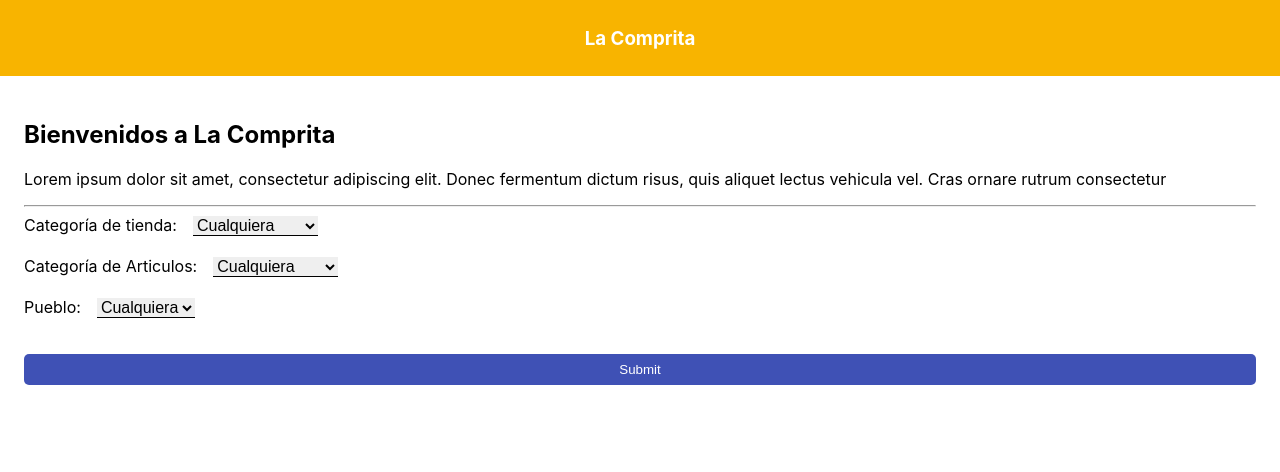
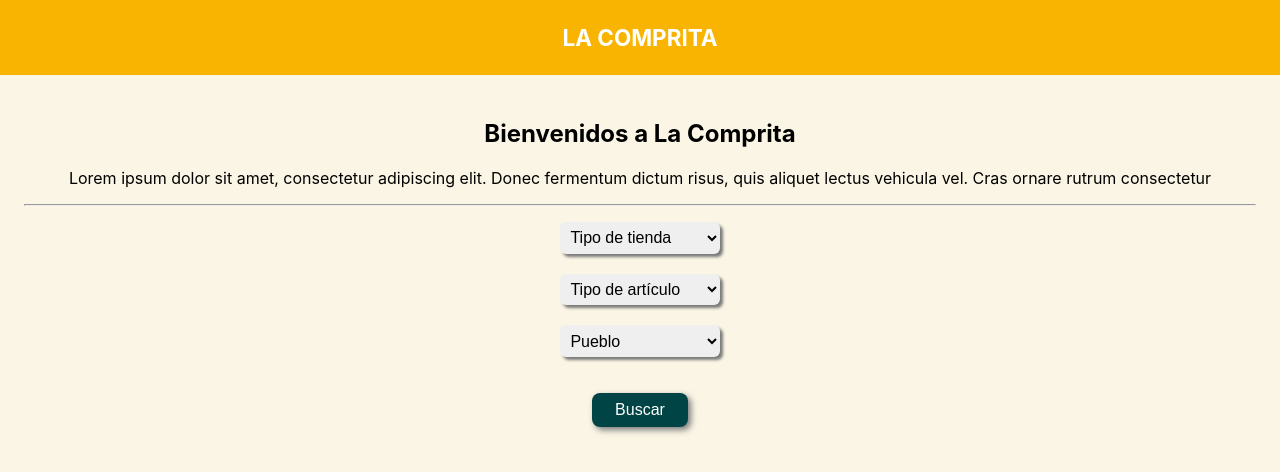
Before and after one commit to christianrosado20/La-Comprita, a React (Create React App) app in the folder client/: page / in a window 1280 px wide. Shown: the top 472 px of the page. Built offline with nearby package versions, Linux system fonts and the light colour scheme.

Commit message:
ResultPage in process

```diff
--- a/client/src/App.js
+++ b/client/src/App.js
@@ -8,6 +8,7 @@ import {
 // Components
 import Header from './components/Header';
 import LandingPage from './components/LandingPage';
+import ResultPage from './components/ResultPage';
 
 
 class App extends Component {
@@ -18,6 +19,7 @@ class App extends Component {
           <Header></Header>
           <Switch>
             <Route exact path="/" component={LandingPage} />
+            <Route exact path="/Resultado" component={ResultPage} />
           </Switch>
         </div>
       </Router>
--- a/client/src/components/Header.js
+++ b/client/src/components/Header.js
@@ -4,19 +4,20 @@ import React from 'react';
 const Header = () => {
     return (
         <div style={styles.HeaderStyle}>
-            <h3>La Comprita</h3>
+            <h3>LA COMPRITA</h3>
         </div>
     )
 }
 
 const styles = {
     HeaderStyle: {
-        padding: '0.5rem',
+        padding: '0.1rem',
         textAlign: 'center',
         alignItems: 'center',
         justifyContent: 'center',
         backgroundColor: '#F8B400',
-        color: '#fff'
+        color: '#fff',
+        fontSize: '1.2rem'
     }
 }
 
--- a/client/src/components/LandingPage.js
+++ b/client/src/components/LandingPage.js
@@ -36,9 +36,9 @@ class LandingPage extends Component {
                     {/* Categoria de Tienda */}
                     <div className="LandingPage__inputBox">
                         <label>
-                            Categoría de tienda:
                             <select id="store" value={this.state.store} onChange={this.handleChange}>
-                                <option selected value="ANY">Cualquiera</option>
+                                <option selected value="TYPE">Tipo de tienda</option>
+                                <option  value="ANY">Cualquiera</option>
                                 <option value="SUPERMERCADO">Supermercado</option>
                                 <option value="FARMACIA">Farmacia</option>
                                 <option value="COLMADO">Colmado</option>
@@ -51,9 +51,9 @@ class LandingPage extends Component {
                     {/* Categoria de Tienda */}
                     <div className="LandingPage__inputBox">
                         <label>
-                            Categoría de Articulos:
                             <select id="article" value={this.state.article} onChange={this.handleChange}>
-                                <option selected value="ANY">Cualquiera</option>
+                                <option selected value="TYPEARTICLE">Tipo de artículo</option>
+                                <option value="ANY">Cualquiera</option>
                                 <option value="Limpieza">Limpieza</option>
                                 <option value="Alimentos">Alimentos</option>
                                 <option value="Medicamentos">Medicamentos</option>
@@ -66,9 +66,9 @@ class LandingPage extends Component {
                     {/* Categoria de Tienda */}
                     <div className="LandingPage__inputBox">
                         <label>
-                            Pueblo:
                             <select id="location" value={this.state.location} onChange={this.handleChange}>
-                                <option selected value="ANY">Cualquiera</option>
+                                <option selected value="CITY">Pueblo</option>
+                                <option value="ANY">Cualquiera</option>
                                 <option value="SANJUAN">San Juan</option>
                                 <option value="MAYAGÜEZ">Mayagüez</option>
                                 <option value="PONCE">Ponce</option>
@@ -78,7 +78,7 @@ class LandingPage extends Component {
                     </div>
 
                     <br></br>
-                    <input type="submit" value="Submit" />
+                    <input type="submit" value="Buscar" />
                 </form>
             </div>
         )
--- a/client/src/stylesheets/LandingPage.scss
+++ b/client/src/stylesheets/LandingPage.scss
@@ -1,27 +1,46 @@
 .LandingPage__container {
     padding: 1.5rem;
+    background-color: #faf5e4;
+    height: 100vh;
 
+    .LandingPage__form {
+        display: flex;
+        flex-direction: column;
+        align-items: center;
+        justify-content: center;
+        margin-top: 1rem;
+    }
+
+    .LandingPage__instrucciones{
+        text-align: center;
+    }
     .LandingPage__inputBox {
         display: flex;
         justify-content: space-between;
 
+
         select {
             border: none;
-            border-bottom: 1px solid #000;
-            border-radius: 0;
+            padding: 0.4rem;
+            border-radius: 6px;
             font-size: 1rem;
-            margin-left: 1rem;
+            min-width: 10rem;
+            box-shadow: 3px 3px 3px #7a7a7a;
         }
     }
 
 
+
     input[type=submit] {
+
         margin-top: 1rem;
         padding: 0.5rem 1rem;
-        background-color: #3F51B5;
+        background-color: #004445;
         border: none;
-        border-radius: 5px;
+        border-radius: 8px;
         color: #fff;
-        width: 100%;
+        min-width: 6rem;
+        font-size: 1rem;
+        box-shadow: 3px 3px 6px #7a7a7a ;
     }
 }
```
